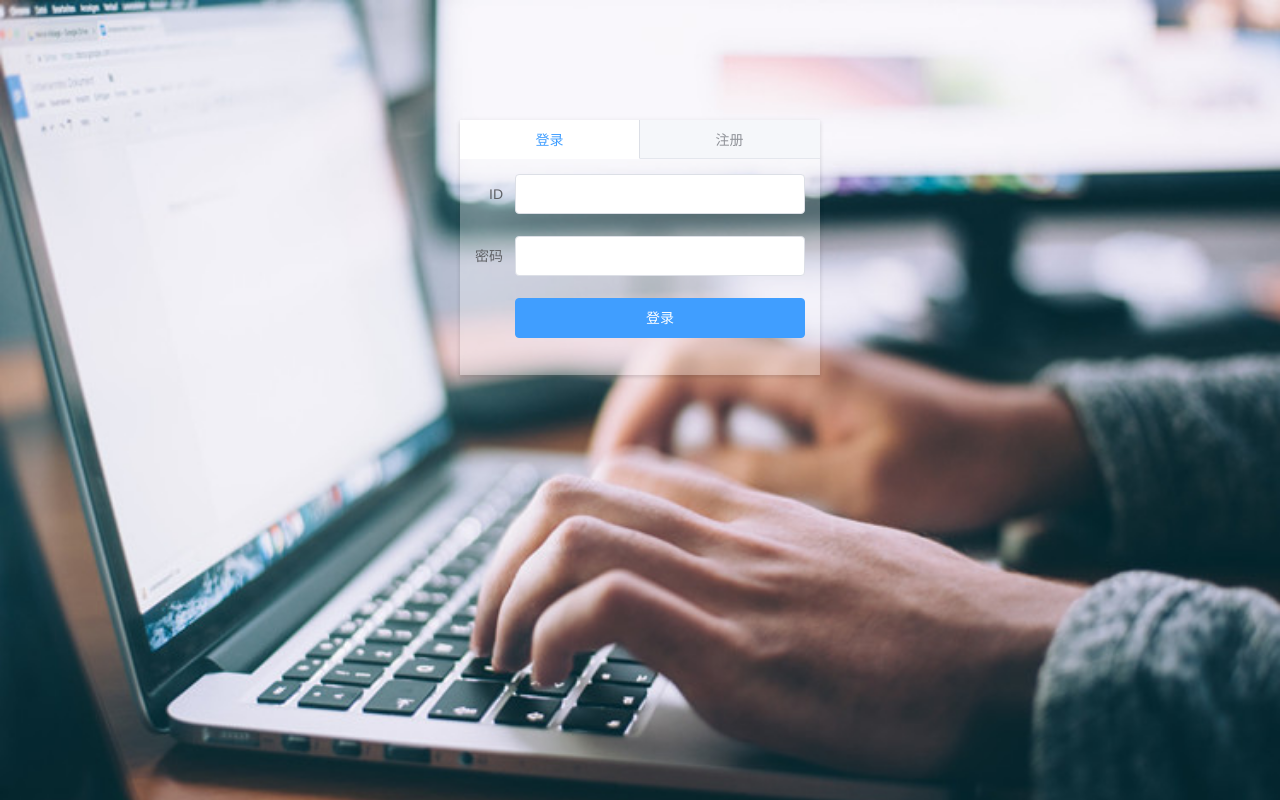
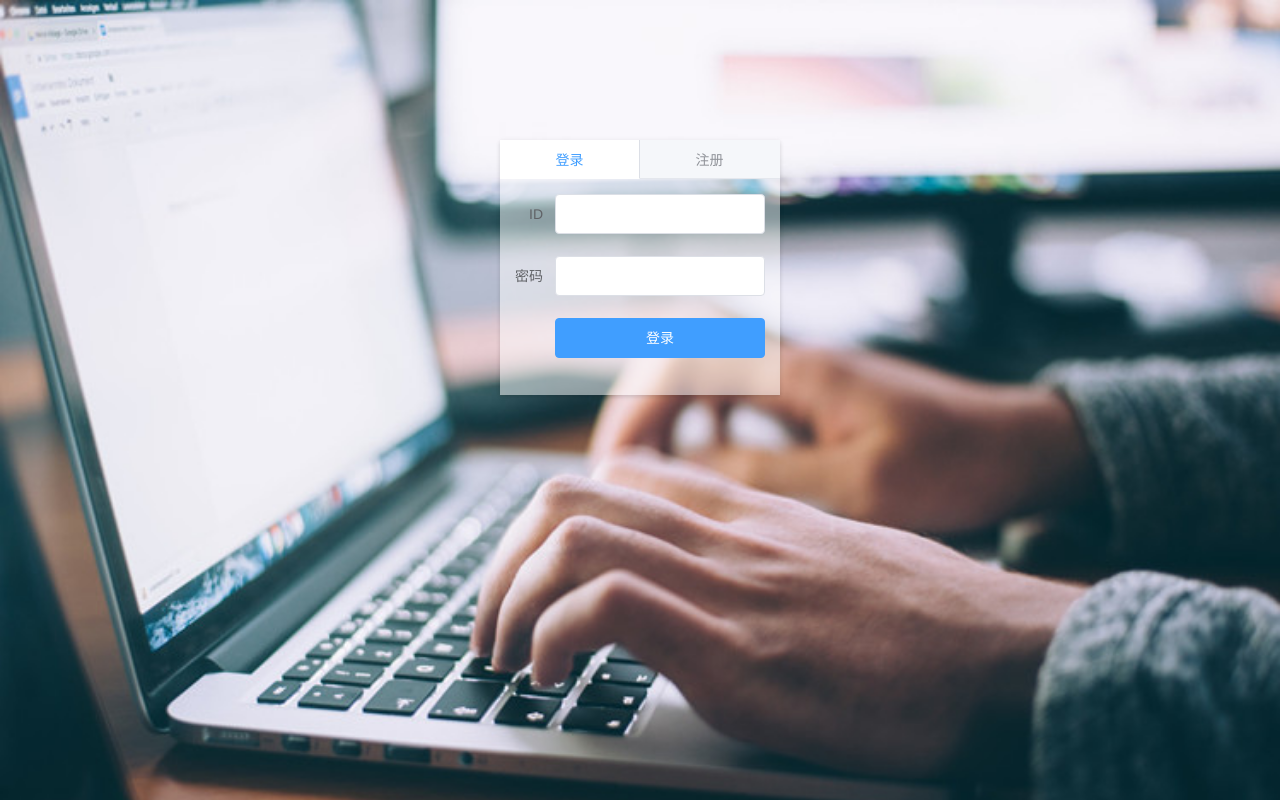
Before and after one commit to Jeffrey-0/library_management_system, a Vue app: page / in a window 1280 px wide. Built offline with nearby package versions, Linux system fonts and the light colour scheme.

Commit message:
update-login

```diff
--- a/src/views/Login.vue
+++ b/src/views/Login.vue
@@ -1,6 +1,6 @@
 <template>
   <div id="login">
-    <div id="container">
+    <el-col id="container" :xs="24" :sm="12" :md="6">
       <el-tabs type="border-card" stretch>
         <el-tab-pane label="登录">
           <login-c></login-c>
@@ -9,7 +9,7 @@
           <logon-c></logon-c>
         </el-tab-pane>
       </el-tabs>
-    </div>
+    </el-col>
   </div>
 </template>
 
@@ -32,14 +32,21 @@ export default {
   height: 100%;
   background-image: url(../assets/img/bg_login.jpg);
   background-size: cover;
+  position: relative;
  }
  #container {
-  width: 400px;
-  margin: 0px auto;
-  position: relative;
+  /* width: 400px; */
+  /* margin: 0px auto; */
+  /* margin: auto; */
+  position: absolute;
+  left: 50%;
+  /* right: 0; */
+  top: 15%;
+  /* bottom: 0; */
   padding: 20px;
-  top: 100px;
+  /* top: 100px; */
   box-sizing: border-box;
+  transform: translate(-50%, 0);
 
  }
 /* .el-tabs--border-card {
@@ -50,7 +57,7 @@ background: hsla(0,0%,100%,.3);
  }
 
  .el-tabs--border-card{
-   background: hsla(0,0%,100%,.3);
+   background: hsla(0,0%,100%,.5);
    border: 0px solid white;
  }
 </style>
```
Also changed, not shown: 1 other file (tests, documents, lock files or other folders).
